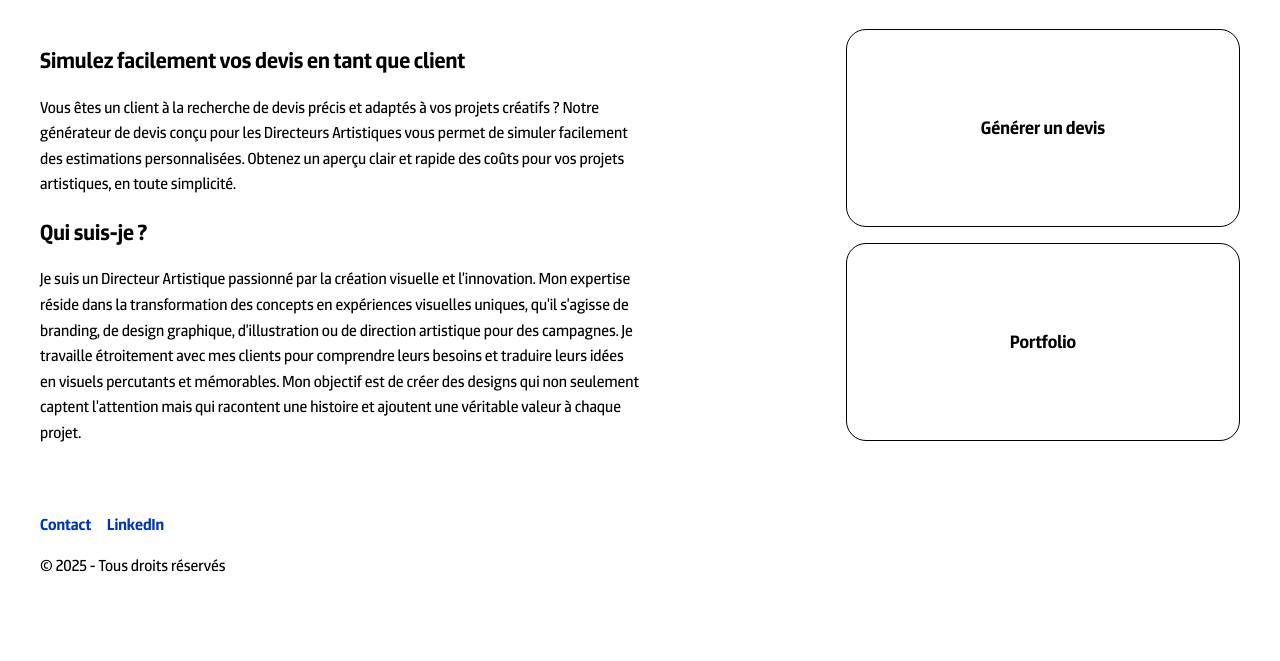
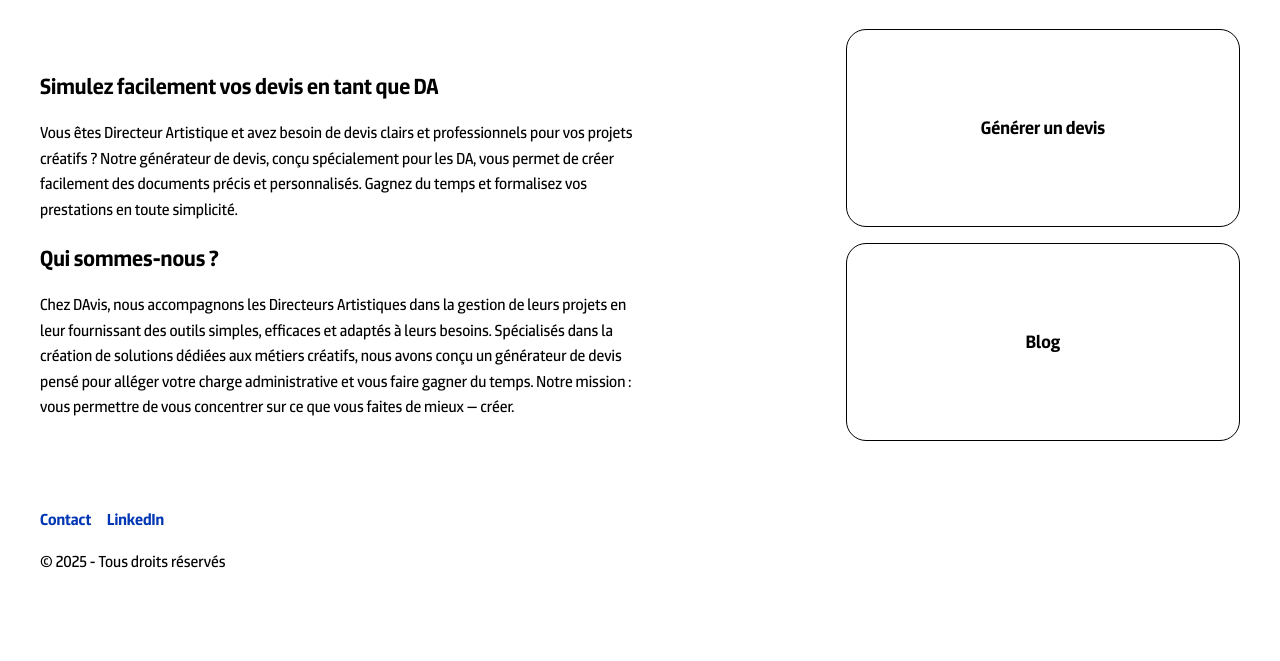
Before and after one commit to MariaPetersen/DAVIS, a website: page index.html in a window 1280 px wide. Shown: the part 179-840 px from the top of the page. Drawn offline with Linux system fonts and the light colour scheme; files whose address does not match are found by name; a web font is replaced by a local one.

Commit message:
fix da into davis and text

```diff
--- a/index.html
+++ b/index.html
@@ -18,36 +18,34 @@
 
     <body class="home" aria-label="Page d'accueil de l'artiste">
         <header role="banner">
-            <h1>NOM DE L'ARTISTE</h1>
+            <h1>DAvis</h1>
         </header>
 
         <main id="devis" role="main">
             <section aria-labelledby="section-devis" class="devis-section">
                 <div class="left-column">
                     <h2 id="section-devis">
-                        Simulez facilement vos devis en tant que client
+                        Simulez facilement vos devis en tant que DA
                     </h2>
                     <p>
-                        Vous êtes un client à la recherche de devis précis et
-                        adaptés à vos projets créatifs ? Notre générateur de
-                        devis conçu pour les Directeurs Artistiques vous permet
-                        de simuler facilement des estimations personnalisées.
-                        Obtenez un aperçu clair et rapide des coûts pour vos
-                        projets artistiques, en toute simplicité.
+                        Vous êtes Directeur Artistique et avez besoin de devis
+                        clairs et professionnels pour vos projets créatifs ?
+                        Notre générateur de devis, conçu spécialement pour les
+                        DA, vous permet de créer facilement des documents précis
+                        et personnalisés. Gagnez du temps et formalisez vos
+                        prestations en toute simplicité.
                     </p>
-                    <h2 class="who-ami">Qui suis-je ?</h2>
+                    <h2 class="who-ami">Qui sommes-nous ?</h2>
                     <p class="who-ami">
-                        Je suis un Directeur Artistique passionné par la
-                        création visuelle et l'innovation. Mon expertise réside
-                        dans la transformation des concepts en expériences
-                        visuelles uniques, qu'il s'agisse de branding, de design
-                        graphique, d'illustration ou de direction artistique
-                        pour des campagnes. Je travaille étroitement avec mes
-                        clients pour comprendre leurs besoins et traduire leurs
-                        idées en visuels percutants et mémorables. Mon objectif
-                        est de créer des designs qui non seulement captent
-                        l'attention mais qui racontent une histoire et ajoutent
-                        une véritable valeur à chaque projet.
+                        Chez DAvis, nous accompagnons les Directeurs Artistiques
+                        dans la gestion de leurs projets en leur fournissant des
+                        outils simples, efficaces et adaptés à leurs besoins.
+                        Spécialisés dans la création de solutions dédiées aux
+                        métiers créatifs, nous avons conçu un générateur de
+                        devis pensé pour alléger votre charge administrative et
+                        vous faire gagner du temps. Notre mission : vous
+                        permettre de vous concentrer sur ce que vous faites de
+                        mieux — créer.
                     </p>
                 </div>
                 <nav role="navigation" aria-label="Navigation principale">
@@ -57,11 +55,8 @@
                         aria-label="Générer un devis"
                         >Générer un devis</a
                     >
-                    <a
-                        href="portfolio.html"
-                        class="button"
-                        aria-label="Voir le portfolio"
-                        >Portfolio</a
+                    <a href="blog.html" class="button" aria-label="Voir le blog"
+                        >Blog</a
                     >
                 </nav>
             </section>
```
